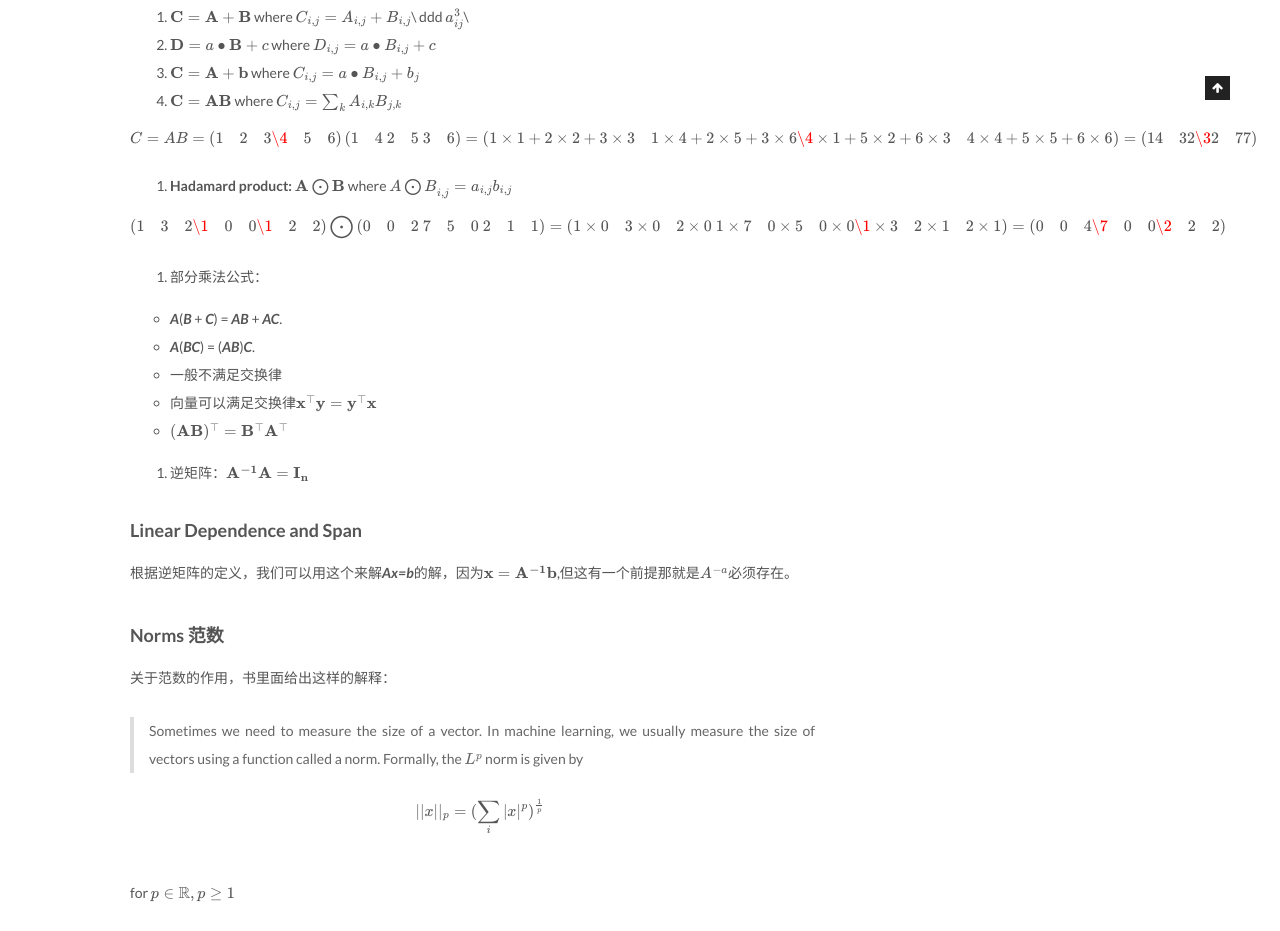
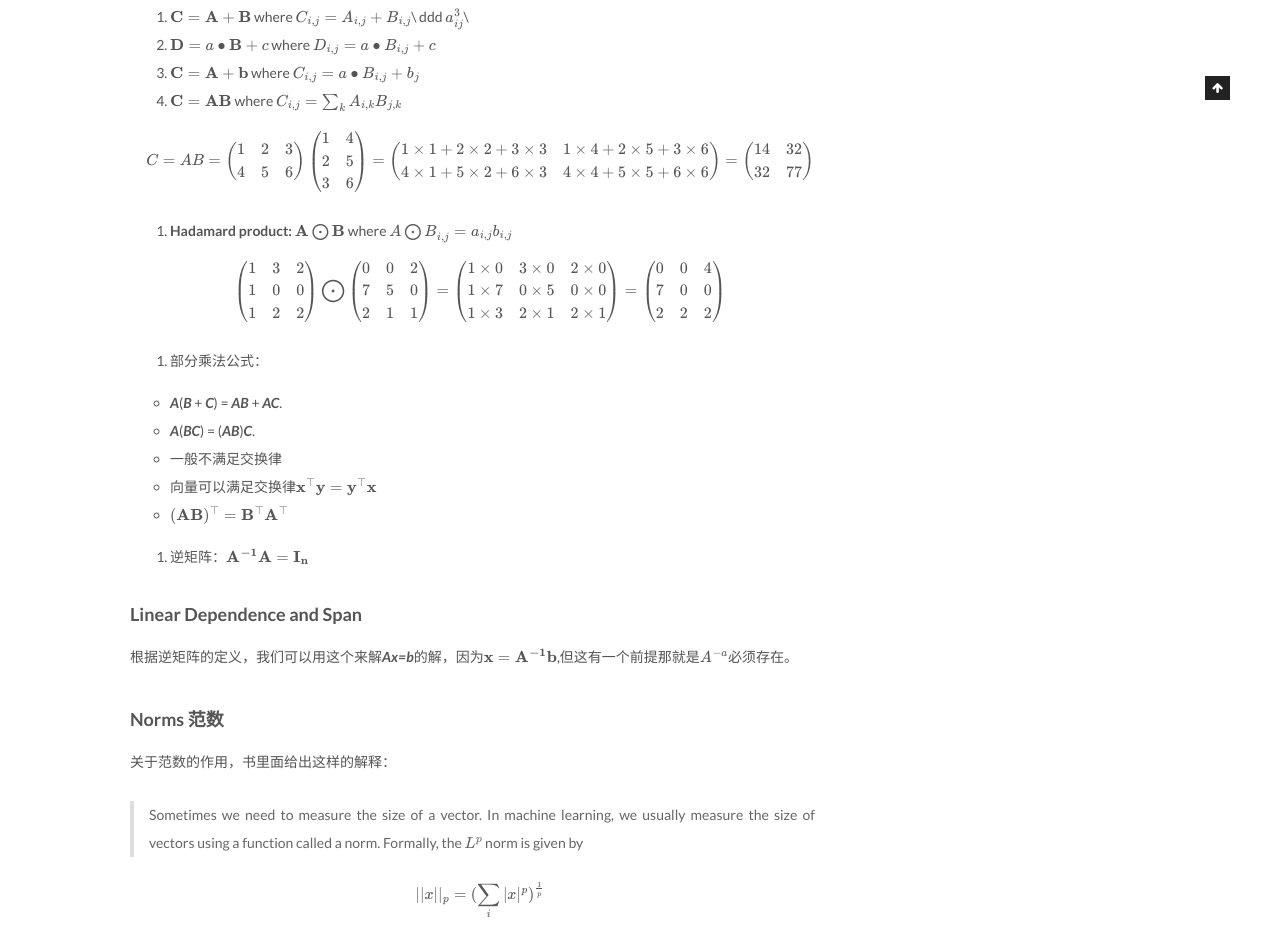
Before and after one commit to Geuum/geuum.github.io, a plain HTML site: page 2016/08/21/【机器学习】1-从线性代数开始/index.html in a window 1280 px wide. Shown: the part 800-1731 px from the top of the page. Drawn offline with nearby package versions, Linux system fonts and the light colour scheme; some packages are replaced by stand-ins of ours; a script that the page names is missing.

Commit message:
Site updated: 2016-08-22 10:27:27

```diff
--- a/2016/08/21/【机器学习】1-从线性代数开始/index.html
+++ b/2016/08/21/【机器学习】1-从线性代数开始/index.html
@@ -98,7 +98,7 @@ $\mathbf{C} = \mathbf{A} + \mathbf{B} $   where  $C_{i">
 Scalars, Vectors, Matrices and Tensors【标量、向量、矩阵、张量】标量、向量的概念就不多说了关于矩阵的公式在这里列几个吧：
 
 $\mathbf{C} = \mathbf{A} + \mathbf{B} $   where  $C_{i">
-<meta property="og:updated_time" content="2016-08-22T02:19:06.079Z">
+<meta property="og:updated_time" content="2016-08-22T02:26:15.639Z">
 <meta name="twitter:card" content="summary">
 <meta name="twitter:title" content="【机器学习】1-从线性代数开始">
 <meta name="twitter:description" content="本科时候，已经学过了线性代数，考研的时候也是重点之一，但是时间过去略久，以我的没记性的脑子还是再来复习一下吧！主要是概念上的。
@@ -309,11 +309,11 @@ $\mathbf{C} = \mathbf{A} + \mathbf{B} $   where  $C_{i">
 <li>$\mathbf{C}=\mathbf{A}+\mathbf{b}$ where  $ C _{i,j}=a \bullet B _{i,j}+b _j $</li>
 <li>$\mathbf{C}=\mathbf{AB}$ where  $ C _{i,j}=\sum _kA _{i,k}B _{j,k} $</li>
 </ol>
-<p>$$<br>C=AB=\begin{pmatrix} 1 &amp; 2 &amp; 3 \4 &amp; 5 &amp; 6 \end{pmatrix} \begin{pmatrix}1 &amp; 4\ 2&amp;5\ 3&amp;6 \end{pmatrix}=\begin{pmatrix} 1\times1+2\times2+3\times3 &amp; 1\times4+2\times5+3\times6  \4\times1+5\times2+6\times3&amp; 4\times4+5\times5+6\times6 \end{pmatrix}=\begin{pmatrix} 14 &amp; 32 \32 &amp; 77 \end{pmatrix}<br>$$</p>
+<p>$$<br>C=AB=\begin{pmatrix} 1 &amp; 2 &amp; 3 \\4 &amp; 5 &amp; 6 \end{pmatrix} \begin{pmatrix}1 &amp; 4\\ 2&amp;5\\ 3&amp;6 \end{pmatrix}=\begin{pmatrix} 1\times1+2\times2+3\times3 &amp; 1\times4+2\times5+3\times6  \\4\times1+5\times2+6\times3&amp; 4\times4+5\times5+6\times6 \end{pmatrix}=\begin{pmatrix} 14 &amp; 32 \\32 &amp; 77 \end{pmatrix}<br>$$</p>
 <ol>
 <li><strong>Hadamard product:</strong> $\mathbf{A}\bigodot\mathbf{B}$  where  ${A\bigodot B}_{i,j}=a_{i,j}b_{i,j}$ </li>
 </ol>
-<p>$$<br>\begin{pmatrix} 1 &amp; 3 &amp; 2 \1 &amp; 0 &amp; 0\1&amp;2&amp;2 \end{pmatrix}\bigodot \begin{pmatrix}0&amp;0 &amp;2\ 7&amp;5&amp;0\ 2&amp;1&amp;1 \end{pmatrix}=\begin{pmatrix} 1\times0&amp;3\times0&amp;2\times0\ 1\times7&amp;0\times5&amp;0\times0 \1\times3&amp;2\times1&amp;2\times1\end{pmatrix}=\begin{pmatrix} 0 &amp; 0&amp;4 \7 &amp; 0&amp;0\2&amp;2&amp;2 \end{pmatrix}<br>$$</p>
+<p>$$<br>\begin{pmatrix} 1 &amp; 3 &amp; 2 \\1 &amp; 0 &amp; 0\\1&amp;2&amp;2 \end{pmatrix}\bigodot \begin{pmatrix}0&amp;0 &amp;2\\ 7&amp;5&amp;0\\ 2&amp;1&amp;1 \end{pmatrix}=\begin{pmatrix} 1\times0&amp;3\times0&amp;2\times0\\ 1\times7&amp;0\times5&amp;0\times0 \\1\times3&amp;2\times1&amp;2\times1\end{pmatrix}=\begin{pmatrix} 0 &amp; 0&amp;4 \\7 &amp; 0&amp;0\\2&amp;2&amp;2 \end{pmatrix}<br>$$</p>
 <ol>
 <li>部分乘法公式：</li>
 </ol>
--- a/css/main.css
+++ b/css/main.css
@@ -1548,7 +1548,7 @@ pre .javascript .function {
   width: 4px;
   height: 4px;
   border-radius: 50%;
-  background: #ffa2cb;
+  background: #d9ffb0;
 }
 .links-of-blogroll {
   font-size: 13px;
```
Also changed, not shown: index.html (+2 -2 lines).
